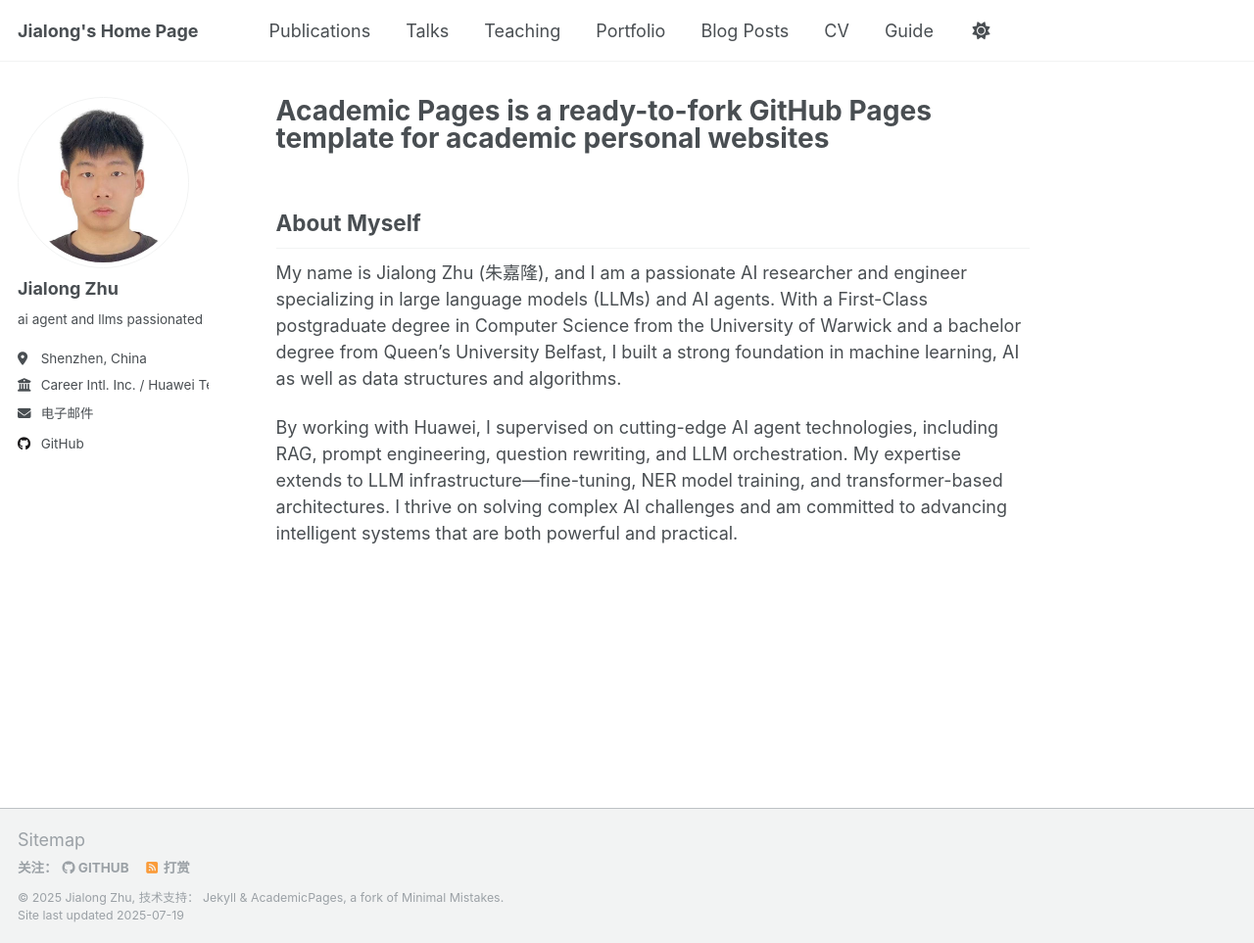
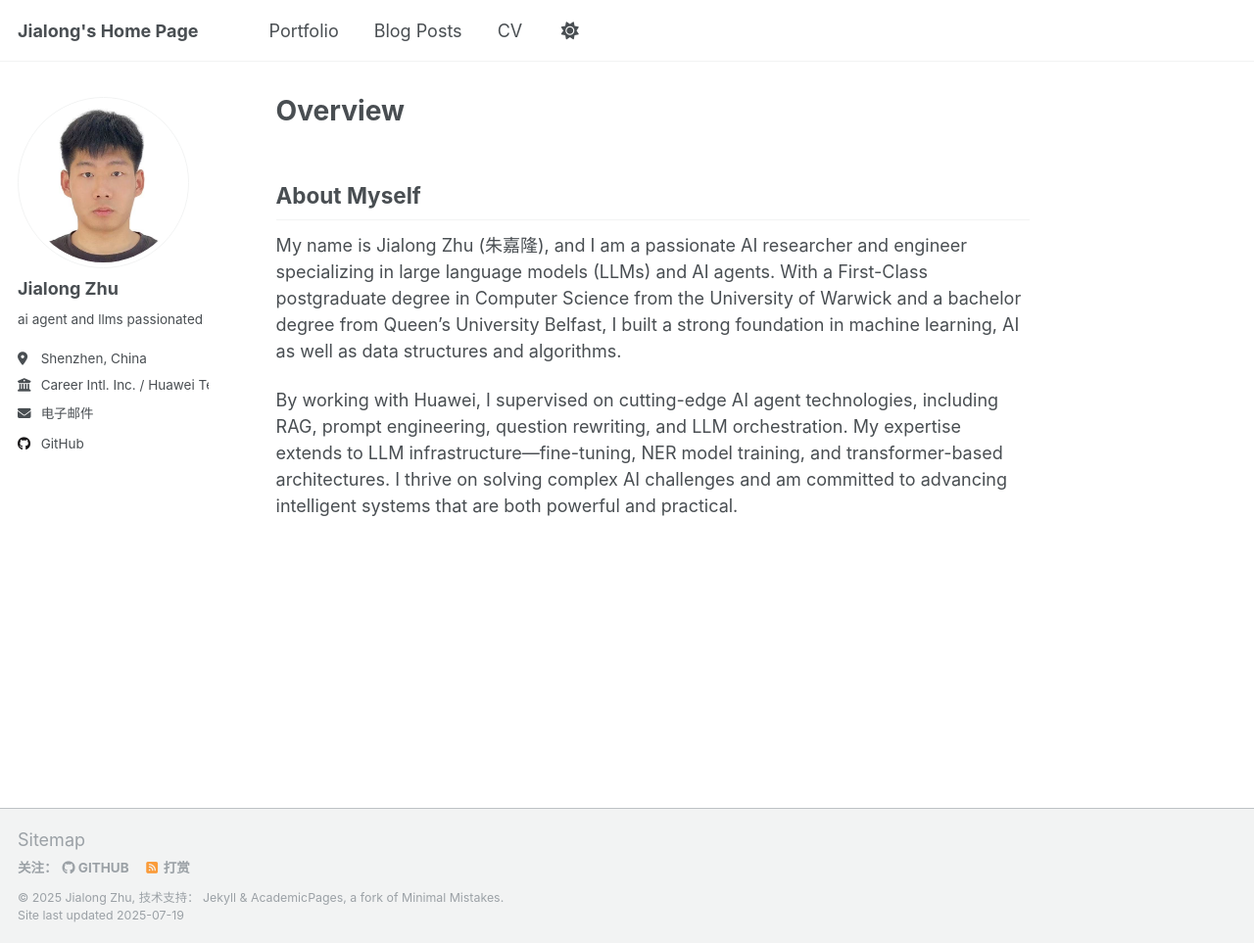
Before and after one commit to zhu-jia-long/zhu-jia-long.github.io, a Jekyll site: the page built from _pages/about.md, in a window 1280 px wide and 963 px high. Shown: the whole window at 98% size. Built offline with Jekyll 4.4.1, drawn with Linux system fonts in a browser that asks for light colours; a script that is not in the unit is left out.

Commit message:
update about me

```diff
--- a/_pages/about.md
+++ b/_pages/about.md
@@ -1,6 +1,6 @@
 ---
 permalink: /
-title: "Academic Pages is a ready-to-fork GitHub Pages template for academic personal websites"
+title: "Overview"
 author_profile: true
 redirect_from:
   - /about/
```
Also changed, not shown: _data/navigation.yml (+8 -8 lines).
